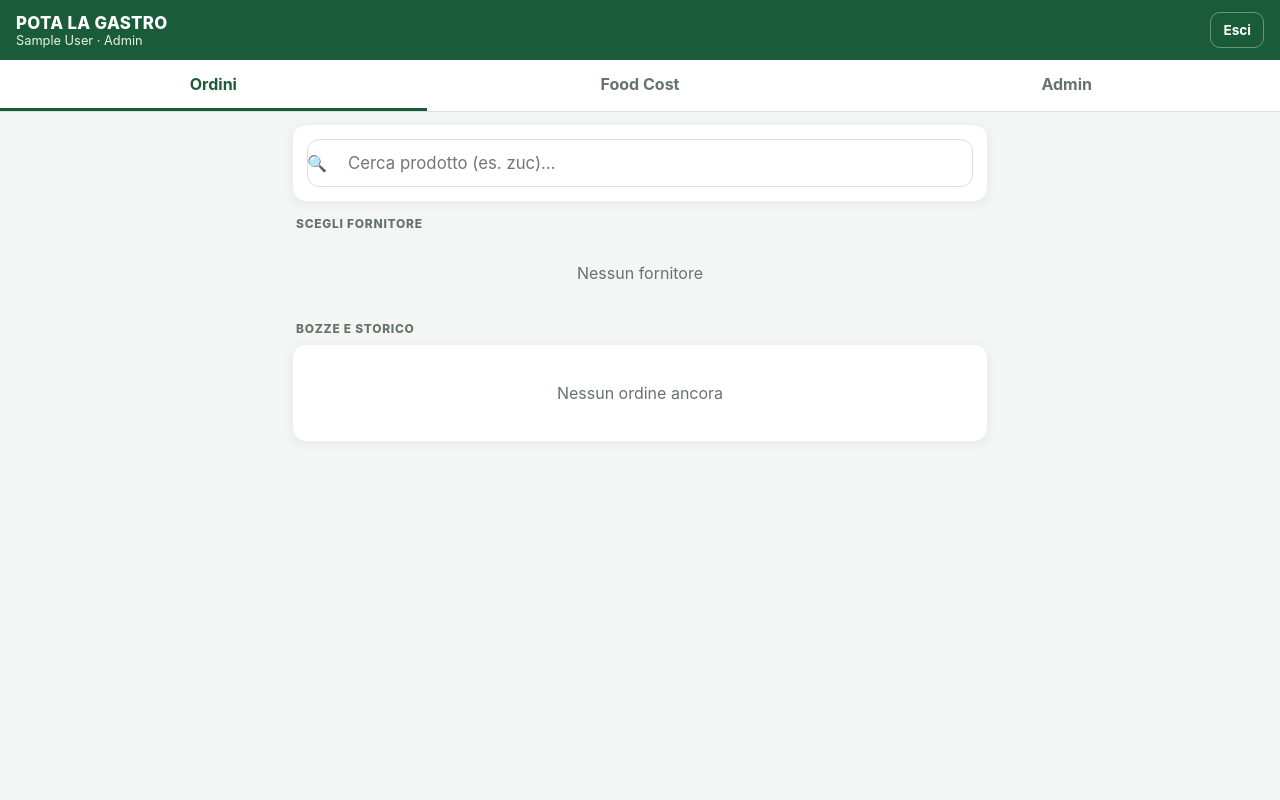
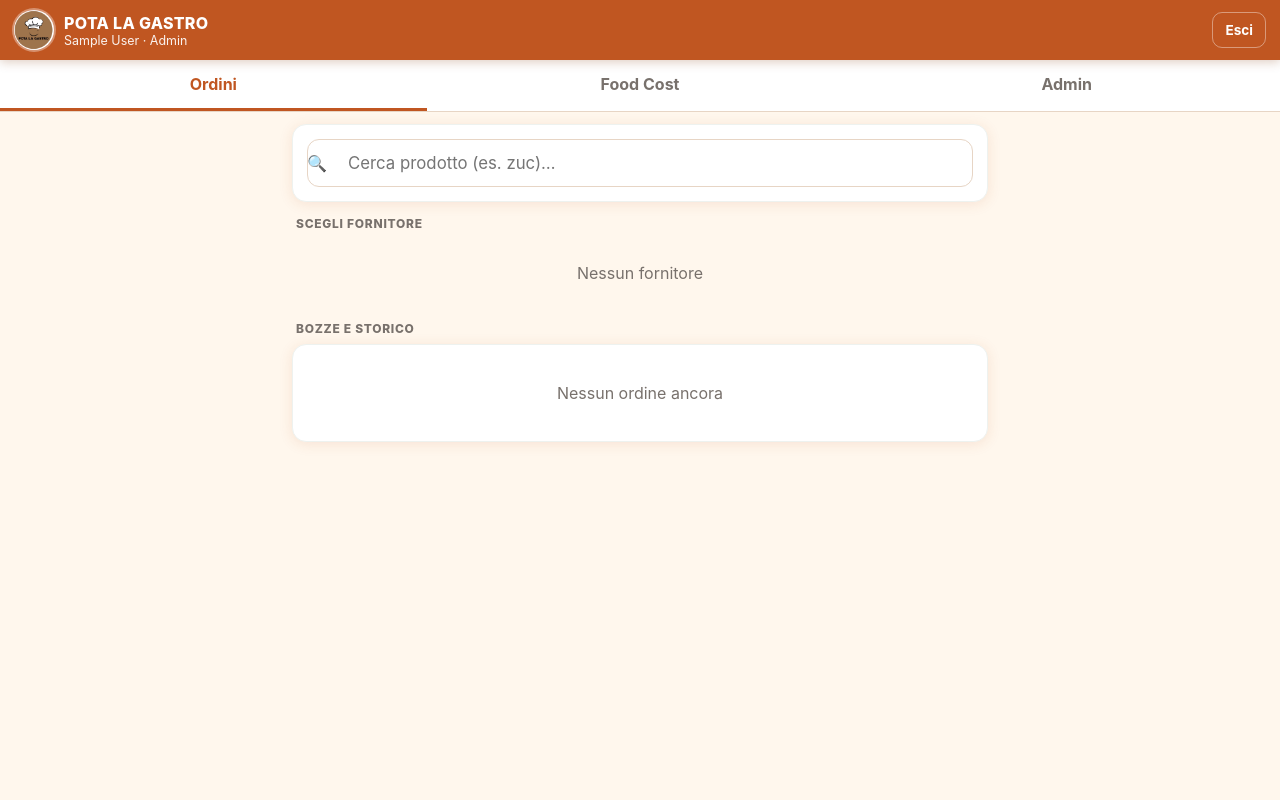
Before and after one commit to potalagastro/app-gastro, a FastAPI app: page / in a window 1280 px wide. Run offline with FastAPI, Linux system fonts and the light colour scheme; the visitor is signed in with stand-in values (Sample User, id 1); data comes from the database, SQL or seed files in the repository; data that the repository does not hold is empty.

Commit message:
Add official Pota La Gastro logo and brand colors
Logo from potalagastro.com branding (transparent circular chef) plus Drive high-res source; brand orange #C05621 from site CSS. Applied on login, header, favicon, apple-touch-icon, and web manifest.

```diff
--- a/static/app.css
+++ b/static/app.css
@@ -1,15 +1,20 @@
 :root {
-  --green: #1a5c3a;
-  --green-2: #248050;
-  --green-soft: #e8f5ee;
-  --amber: #c98900;
-  --red: #c0392b;
-  --bg: #f4f6f5;
+  /* Official brand from potalagastro.com: --brand:#C05621; logo tan ~#99704A */
+  --brand: #C05621;
+  --brand-2: #9A4319;
+  --brand-soft: #FFF0E6;
+  --logo-tan: #99704A;
+  --green: #C05621;      /* keep old var names mapped to brand for compatibility */
+  --green-2: #9A4319;
+  --green-soft: #FFF0E6;
+  --amber: #DF9200;
+  --red: #C0392B;
+  --bg: #FFF7ED;
   --card: #fff;
-  --text: #1c2420;
-  --muted: #66736b;
-  --border: #d7e0da;
-  --shadow: 0 2px 12px rgba(26,92,58,.08);
+  --text: #1C1917;
+  --muted: #78716C;
+  --border: #E7D5C5;
+  --shadow: 0 2px 14px rgba(192,86,33,.12);
   --radius: 14px;
   --safe-b: env(safe-area-inset-bottom, 0px);
 }
@@ -19,11 +24,12 @@ body { min-height: 100dvh; -webkit-tap-highlight-color: transparent; }
 button, input, select, textarea { font: inherit; }
 a { color: var(--green); }
 
-.login-body { display:flex; align-items:center; justify-content:center; padding: 24px; background: linear-gradient(160deg, #1a5c3a, #0f3d27); min-height:100dvh; }
+.login-body { display:flex; align-items:center; justify-content:center; padding: 24px; background: linear-gradient(160deg, #C05621, #7B3306); min-height:100dvh; }
 .login-card { background: var(--card); width:100%; max-width: 400px; border-radius: 20px; padding: 28px 22px; box-shadow: var(--shadow); }
 .brand { text-align:center; margin-bottom: 18px; }
-.brand-mark { display:inline-flex; width:56px; height:56px; border-radius:16px; background:var(--green); color:#fff; align-items:center; justify-content:center; font-weight:800; letter-spacing:.04em; margin-bottom:10px; }
-.brand h1 { margin:0; font-size:1.35rem; color:var(--green); }
+.brand-logo { width:112px; height:112px; border-radius:50%; object-fit:cover; margin-bottom:12px; box-shadow: 0 8px 24px rgba(0,0,0,.18); background:#fff; }
+.brand-mark { display:inline-flex; width:56px; height:56px; border-radius:16px; background:var(--brand); color:#fff; align-items:center; justify-content:center; font-weight:800; letter-spacing:.04em; margin-bottom:10px; }
+.brand h1 { margin:0; font-size:1.35rem; color:var(--brand); }
 .muted { color: var(--muted); font-size: .9rem; }
 .stack { display:flex; flex-direction:column; gap:12px; }
 label { display:flex; flex-direction:column; gap:6px; font-size:.85rem; font-weight:600; color:var(--muted); }
@@ -50,11 +56,18 @@ input:focus, select:focus, textarea:focus { outline:2px solid var(--green-soft);
 .alert-ok { background:var(--green-soft); color:var(--green); }
 
 .app-header {
-  position: sticky; top:0; z-index:20; background:var(--green); color:#fff;
-  padding: 12px 16px; display:flex; align-items:center; justify-content:space-between; gap:10px;
+  position: sticky; top:0; z-index:20; background:var(--brand); color:#fff;
+  padding: 10px 14px; display:flex; align-items:center; justify-content:space-between; gap:10px;
+  box-shadow: 0 2px 10px rgba(123,51,6,.25);
 }
-.app-header h1 { margin:0; font-size:1.05rem; font-weight:800; letter-spacing:.02em; }
-.app-header .user-chip { font-size:.8rem; opacity:.9; }
+.header-brand { display:flex; align-items:center; gap:10px; min-width:0; }
+.header-logo {
+  width:40px; height:40px; border-radius:50%; object-fit:cover; flex-shrink:0;
+  background:#fff; box-shadow: 0 0 0 2px rgba(255,255,255,.35);
+}
+.app-header h1 { margin:0; font-size:1.0rem; font-weight:800; letter-spacing:.02em; }
+.app-header .user-chip { font-size:.78rem; opacity:.92; }
+.header-logout { color:#fff !important; border-color:rgba(255,255,255,.4) !important; }
 .tabs {
   display:flex; background:#fff; border-bottom:1px solid var(--border); position:sticky; top:52px; z-index:15;
 }
@@ -196,3 +209,20 @@ input:focus, select:focus, textarea:focus { outline:2px solid var(--green-soft);
   .prod-row { flex-wrap:wrap; }
   .stepper-wrap { width:100%; flex-direction:row; justify-content:flex-end; align-items:center; }
 }
+
+
+/* Brand: potalagastro.com --brand:#C05621; logo tan ~#99704A */
+.tab.active { color: var(--brand); border-bottom-color: var(--brand); }
+.btn-primary { background: var(--brand); color:#fff; }
+.btn-primary:active { background: var(--brand-2); }
+.btn-secondary { background: var(--brand-soft); color: var(--brand-2); }
+.btn-ghost { color: var(--brand); }
+a { color: var(--brand); }
+.badge { background: var(--brand-soft); color: var(--brand-2); }
+.sup-btn:active, .sup-btn:hover { border-color: var(--brand); background: var(--brand-soft); }
+.sup-btn .sup-arrow { color: var(--brand); }
+.stepper .step-btn { background: var(--brand-soft); color: var(--brand-2); }
+.stepper .step-btn.plus { background: var(--brand); color:#fff; }
+.kpi .num { color: var(--brand); }
+.cost-summary strong { color: var(--brand-2); }
+input:focus, select:focus, textarea:focus { outline:2px solid var(--brand-soft); border-color: var(--brand); }
--- a/templates/index.html
+++ b/templates/index.html
@@ -3,17 +3,27 @@
 <head>
   <meta charset="utf-8"/>
   <meta name="viewport" content="width=device-width, initial-scale=1, viewport-fit=cover"/>
-  <meta name="theme-color" content="#1a5c3a"/>
+  <meta name="theme-color" content="#C05621"/>
   <title>POTA LA GASTRO</title>
+  <meta name="apple-mobile-web-app-capable" content="yes"/>
+  <meta name="apple-mobile-web-app-status-bar-style" content="black-translucent"/>
+  <meta name="apple-mobile-web-app-title" content="Pota Gastro"/>
+  <link rel="icon" href="/static/brand/favicon.ico" sizes="any"/>
+  <link rel="icon" type="image/png" sizes="32x32" href="/static/brand/favicon-32.png"/>
+  <link rel="apple-touch-icon" href="/static/brand/apple-touch-icon.png"/>
+  <link rel="manifest" href="/static/manifest.webmanifest"/>
   <link rel="stylesheet" href="/static/app.css"/>
 </head>
 <body>
   <header class="app-header">
-    <div>
-      <h1>POTA LA GASTRO</h1>
-      <div class="user-chip">{{ user.full_name }} · {{ 'Admin' if is_admin else 'Dipendente' }}</div>
+    <div class="header-brand">
+      <img class="header-logo" src="/static/brand/logo.png" width="40" height="40" alt="Pota La Gastro"/>
+      <div>
+        <h1>POTA LA GASTRO</h1>
+        <div class="user-chip">{{ user.full_name }} · {{ 'Admin' if is_admin else 'Dipendente' }}</div>
+      </div>
     </div>
-    <form method="post" action="/logout"><button class="btn btn-sm btn-ghost" style="color:#fff;border-color:rgba(255,255,255,.35)">Esci</button></form>
+    <form method="post" action="/logout"><button class="btn btn-sm btn-ghost header-logout">Esci</button></form>
   </header>
 
   <nav class="tabs">
```
Also changed, not shown: templates/login.html (+9 -2 lines), static/brand/apple-touch-icon.png (added), static/brand/favicon-16.png (added), static/brand/favicon-32.png (added), static/brand/favicon.ico (added), static/brand/logo-192.png (added), static/brand/logo-512.png (added), static/brand/logo.png (added), static/manifest.webmanifest (added).
